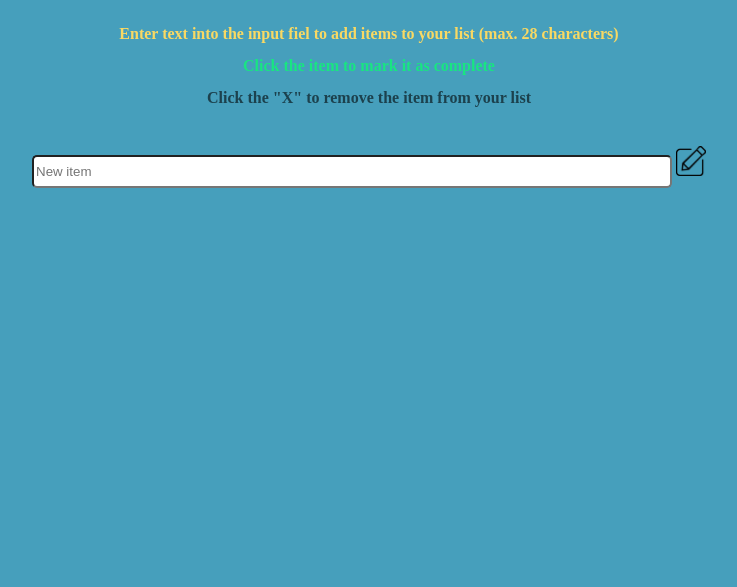
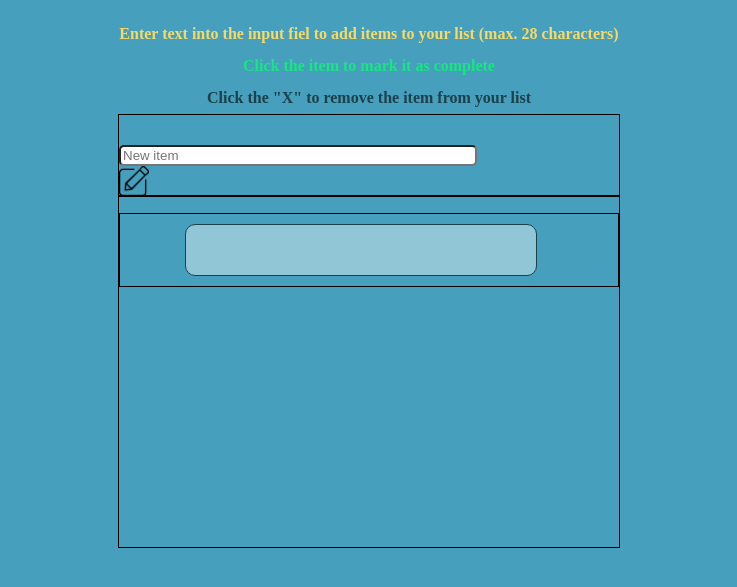
Before and after one commit to wheremycodesat/to-do-list, a website: page src/index.html in a window 1280 px wide. Shown: the part 57-644 px from the top of the page, without its empty margins (271-1008 px from the left). Drawn offline with Linux system fonts and the light colour scheme.

Commit message:
Made some changes

```diff
--- a/src/css/main.scss
+++ b/src/css/main.scss
@@ -36,29 +36,49 @@ body {
       color: color(bg-darken);
     }
 
+    .item-form {
+      width: 500px;
+      height: 80px;
+      margin: auto;
+      border: 1px solid black;
+      display: flex;
+      text-align: center;
+      justify-content: center;
+      flex-direction: column;
+    }
+
     input[id="item"] {
-      width: 50%;
+      width: 350px;
       height: 2em;
       border-radius: 5px;
     }
   }
 
-  .items-container {
-    text-align: center;
-    overflow: hidden;
+  .container {
+    border: 1px solid black;
+    width: 500px;
+    height: 350px;
+    overflow-x: hidden;
+    overflow-y: scroll;
+    scrollbar-width: none;
     margin: auto;
 
-    li {
-      padding-left: 1em;
-      text-align: left;
+    .item-list {
+      border: 1px solid black;
+
+      .list-element {
+        margin: 10px 0px 10px 25px;
+        height: 50px;
+        width: 350px;
+
         list-style-type: none;
         border: 1.5px solid color(bg-darken);
-      border-radius: 5px;
+        border-radius: 10px;
         background-color: color(bg-lighten);
         color: #fff;
         line-height: 2em;
 
-      span {
+        .remove-todo {
           padding-right: 1em;
           float: right;
           font-weight: 200;
@@ -67,3 +87,4 @@ body {
       }
     }
   }
+}
--- a/src/index.html
+++ b/src/index.html
@@ -24,14 +24,13 @@
 
       <b id="remove">Click the "X" to remove the item from your list</b><br />
 
-      <form id="item-form" action="#">
+      <form id="item-form" class="item-form" action="#">
         <b id="error"></b><br />
         <input
           type="text"
           id="item"
           name="item"
           placeholder="New item"
-          size="50"
           maxlength="28"
           onblur="notEmpty('item', 'error');"
           onfocus="deleteErrorMessage('item', 'error');"
@@ -47,8 +46,12 @@
       </form>
     </div>
 
-    <div class="items-container">
-      <ul id="items-list"></ul>
+    <div class="container">
+      <div class="items">
+        <ul id="item-list" class="item-list">
+          <li class="list-element"></li>
+        </ul>
+      </div>
     </div>
   </body>
 </html>
--- a/src/js/actions.js
+++ b/src/js/actions.js
@@ -2,10 +2,10 @@ let addItem = (func) => {
   //func is short for function
   if (func) {
     //Variables
-    let list = document.getElementById("items-list");
+    let list = document.getElementById("item-list");
     let item_name = document.getElementById("item").value;
     let listElements = document
-      .getElementById("items-list")
+      .getElementById("item-list")
       .getElementsByTagName("li");
 
     let newItem = document.createElement("li");
@@ -13,10 +13,12 @@ let addItem = (func) => {
     newItem.id = listElements.length + 1;
     newItem.innerHTML =
       item_name +
-      "<span onclick='removeItem(" +
+      "<span class='remove-todo' onclick='removeItem(" +
       newItem.id +
       ")'> &times; </span>";
     list.appendChild(newItem);
+
+    document.getElementById("item").value = "";
   } else {
     return false;
   }
```
Also changed, not shown: src/css/main.css, 1 other file. Lines whose indentation alone changed are shown as unchanged.
